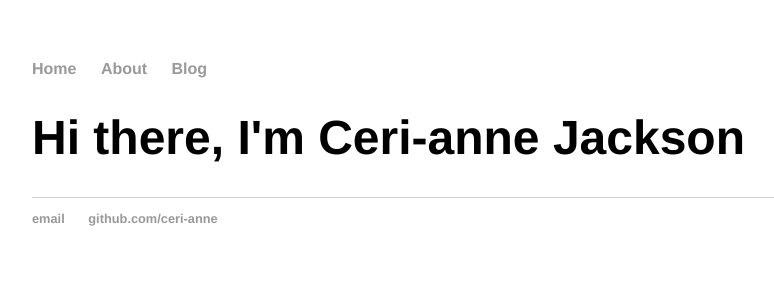
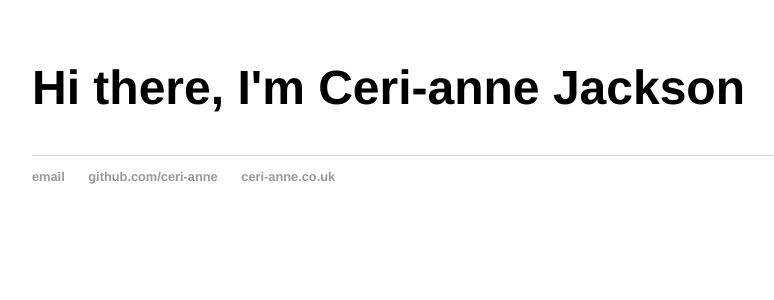
Before and after one commit to Ceri-anne/ceri-anne.github.io, a Jekyll site: the page built from index.html, in a window 1280 px wide. Shown: the top 300 px of the page, without its empty margins (160-934 px from the left). Built offline with Jekyll 4.4.1, drawn with Linux system fonts in a browser that asks for light colours.

Commit message:
Update default.html

```diff
--- a/_layouts/default.html
+++ b/_layouts/default.html
@@ -6,12 +6,7 @@
 			<link rel="stylesheet" type="text/css" href="/css/main.css">
 		</head>
 		<body>
-			<nav>
-	    		<ul>
-	        		<li><a href="/">Home</a></li>
-		        	<li><a href="/about">About</a></li>
-	        		<li><a href="/blog">Blog</a></li>
-	    		</ul>
+			<nav
 			</nav>
 			<div class="container">
 
@@ -22,6 +17,7 @@
 	    		<ul>
 	        		<li><a href="mailto:ceri@ceri-anne.co.uk">email</a></li>
 	        		<li><a href="https://github.com/ceri-anne">github.com/ceri-anne</a></li>
+				<li><a href="https://www.ceri-anne.co.uk">ceri-anne.co.uk</a></li>
 				</ul>
 			</footer>
 		</body>
```
